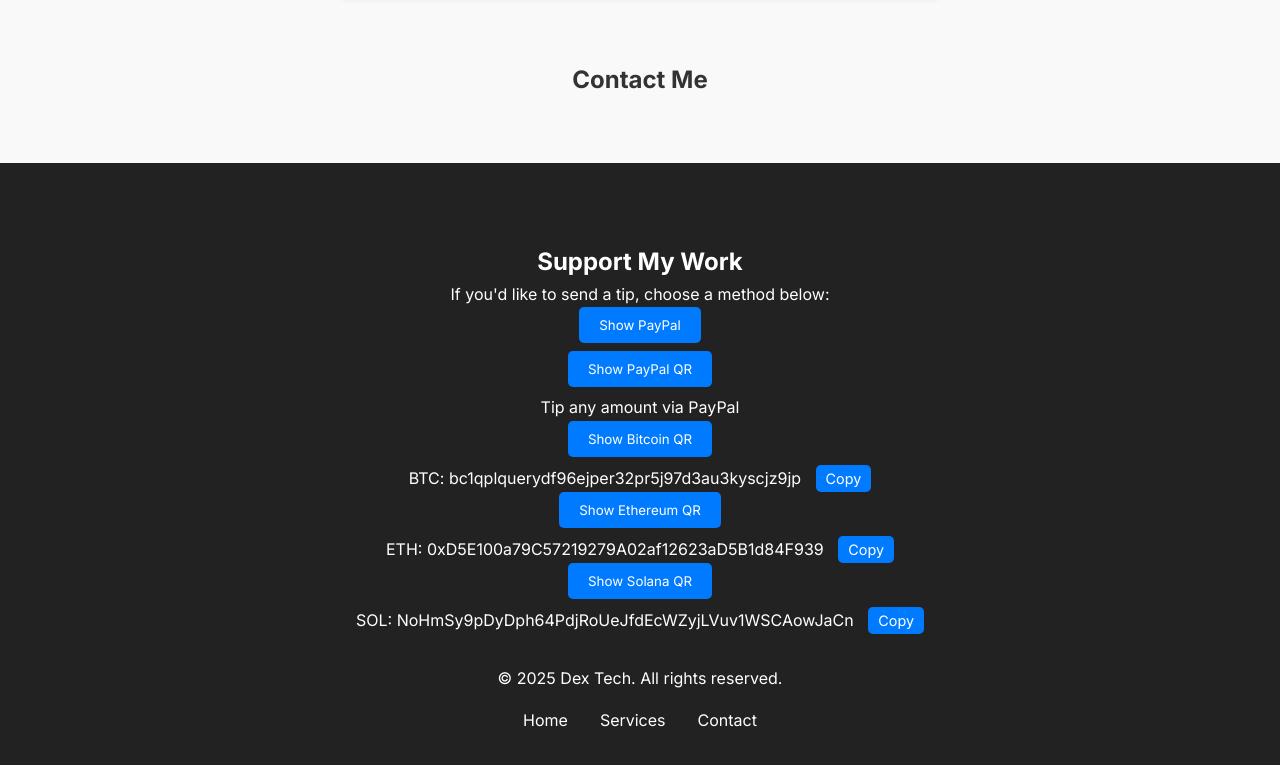
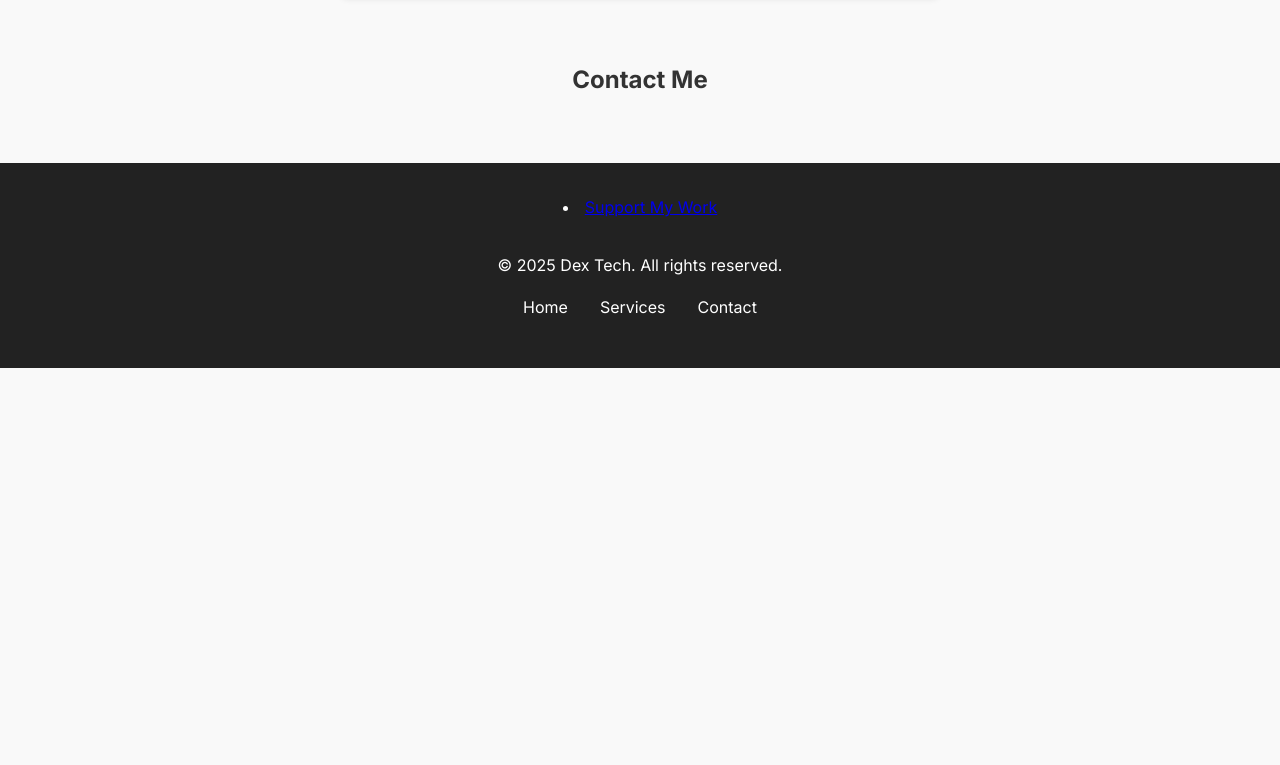
Before and after one commit to dexsword/dextech, a plain HTML site: page index.html in a window 1280 px wide. Shown: the part 1823-2588 px from the top of the page. After the commit the page ends 2191 px from the top, so only its background shows below. Drawn offline with Linux system fonts and the light colour scheme; a script that the page names is missing.

Commit message:
link to support

```diff
--- a/index.html
+++ b/index.html
@@ -228,36 +228,7 @@
   </section>
 
   <footer>
-    <div class="tip-section">
-      <h2>Support My Work</h2>
-      <p>If you'd like to send a tip, choose a method below:</p>
-
-      <button class="tip-button" onclick="displayImage('paypal', 'paypalText')">Show PayPal</button><br>
-      <button class="tip-button" onclick="displayImage('paypal', 'paypalText')">Show PayPal QR</button><br>
-      <p id="paypalText" style="display: block;">Tip any amount via PayPal</p>
-      <div class="image-container" id="paypal">
-        <img src="paypal.jpg" alt="Paypal QR">
-      </div>
-
-      <button class="tip-button" onclick="displayImage('btcImage', 'btcText')">Show Bitcoin QR</button><br>
-      <p id="btcText" style="display: block;">BTC: bc1qplquerydf96ejper32pr5j97d3au3kyscjz9jp <button class="copy-button" onclick="copyToClipboard('bc1qplquerydf96ejper32pr5j97d3au3kyscjz9jp', this)">Copy</button></p>
-      <div class="image-container" id="btcImage">
-        <img src="btc.jpg" alt="Bitcoin Address QR">
-      </div>
-
-      <button class="tip-button" onclick="displayImage('ethImage', 'ethText')">Show Ethereum QR</button><br>
-      <p id="ethText" style="display: block;">ETH: 0xD5E100a79C57219279A02af12623aD5B1d84F939 <button class="copy-button" onclick="copyToClipboard('0xD5E100a79C57219279A02af12623aD5B1d84F939', this)">Copy</button></p>
-      <div class="image-container" id="ethImage">
-        <img src="eth.jpg" alt="Ethereum Address QR">
-      </div>
-
-      <button class="tip-button" onclick="displayImage('solImage', 'solText')">Show Solana QR</button><br>
-      <p id="solText" style="display: block;">SOL: NoHmSy9pDyDph64PdjRoUeJfdEcWZyjLVuv1WSCAowJaCn <button class="copy-button" onclick="copyToClipboard('NoHmSy9pDyDph64PdjRoUeJfdEcWZyjLVuv1WSCAowJaCn', this)">Copy</button></p>
-      <div class="image-container" id="solImage">
-        <img src="sol.jpg" alt="Solana Address QR">
-      </div>
-    </div>
-
+    <li><a href="support.html">Support My Work</a></li>
     <p style="margin-top: 2rem;">&copy; 2025 Dex Tech. All rights reserved.</p>
     <ul>
       <li><a href="#home">Home</a></li>
```
